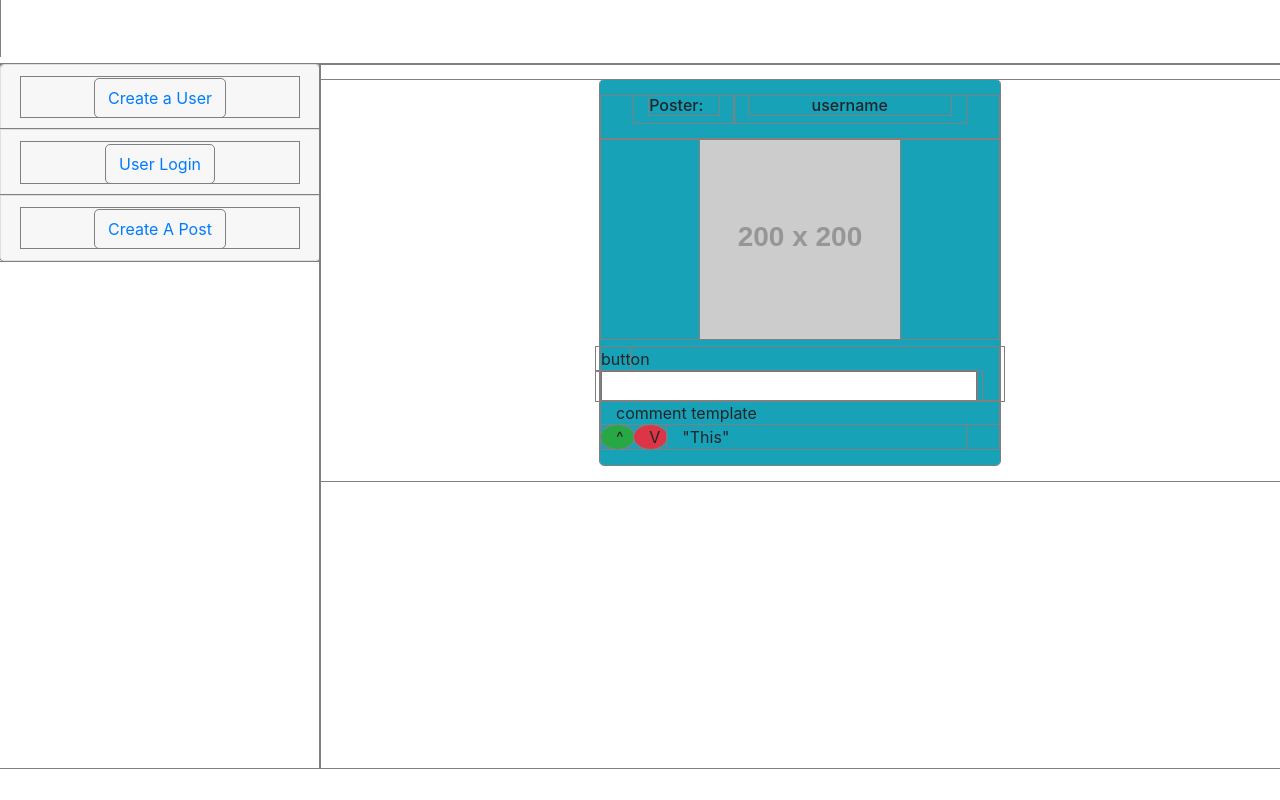
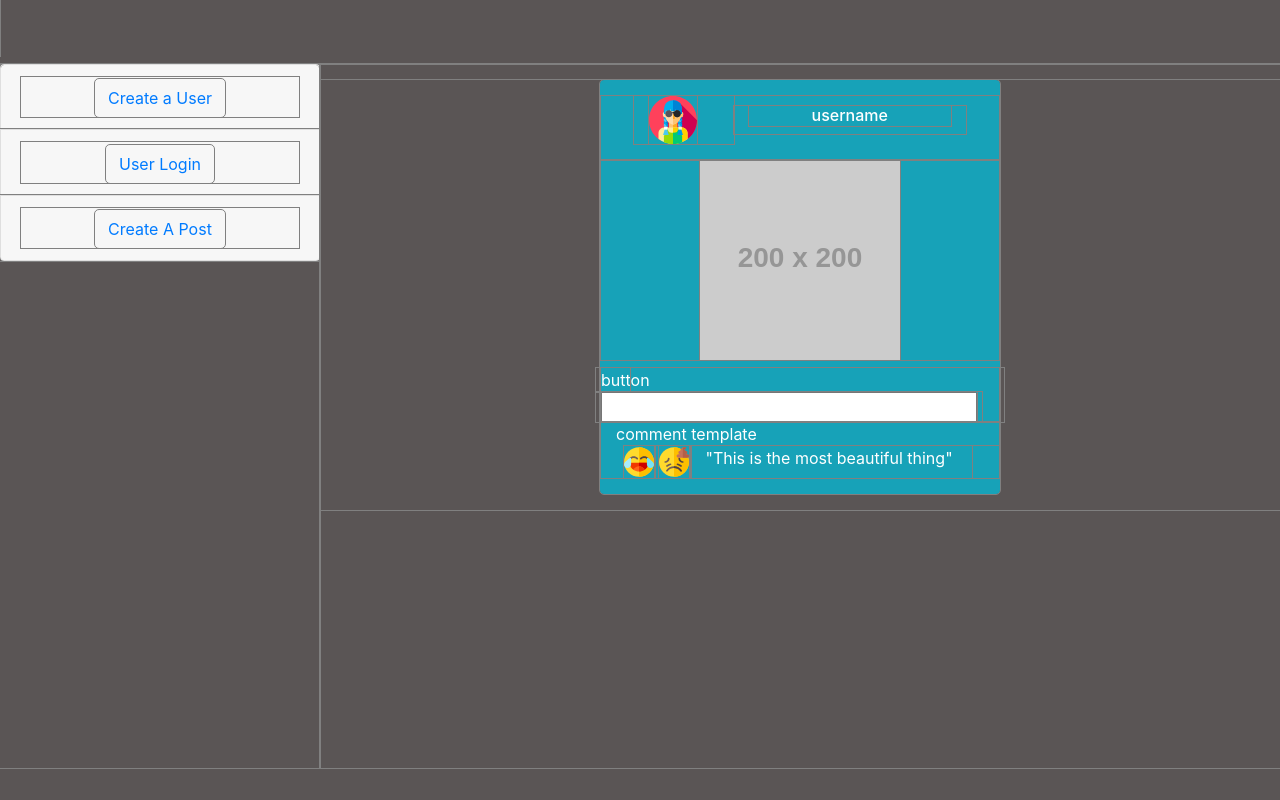
Before and after one commit to CrystalGallivan/Balderdash, a website with bundled scripts: page FrontEnd/index.html in a window 1280 px wide. Built offline with nearby package versions, Linux system fonts and the light colour scheme; no server answers; placeholder pictures from the web are drawn by us.

Commit message:
adding icons

```diff
--- a/FrontEnd/app/models/Comment.js
+++ b/FrontEnd/app/models/Comment.js
@@ -7,7 +7,7 @@ export default class Comment {
     return `
               <div class="col-12">
                 <div class="row justify-content-left">
-                  <div class="col-1 bg-success rounded-circle">^</div>
+                  <div class="col-1rounded-circle"></div>
                   <div class="col-1 bg-danger rounded-circle">V</div>
                   <div class="col-9">${this.comment}</div>`
   }
--- a/FrontEnd/assets/style.css
+++ b/FrontEnd/assets/style.css
@@ -1,6 +1,12 @@
 *{
   outline: 1px solid gray;
 }
+
+body{
+  background-color: rgba(24, 18, 18, 0.712);
+  color: white;
+}
+
 
 .longer-input{
       width: 26vh;
@@ -13,3 +19,13 @@
 .img-height{
   height: 200px;
 }
+
+.img-fluid{
+  max-width: 95%;
+  height: 2rem;
+}
+
+.icon{
+  max-width: 100%;
+  height: 3rem;
+}
--- a/FrontEnd/index.html
+++ b/FrontEnd/index.html
@@ -163,7 +163,7 @@
           <div class="col-5 p-3 mb-3 mx-3 rounded bg-info">
             <div class="row align-items-center justify-content-center pb-3">
               <div class="col-3">
-                <h6>Poster:</h6>
+                <img src="assets/img/svg/003-hipster.svg" class="icon" alt="user">
               </div>
               <div class="col-7 align-items-center" id="post-username">
                 <h6 class="text-center">username</h6>
@@ -185,10 +185,12 @@
             <div class="row" id="post-comments">
               <div class="col-12">
                 comment template
-                <div class="row justify-content-left">
-                  <div class="col-1 bg-success rounded-circle">^</div>
-                  <div class="col-1 bg-danger rounded-circle">V</div>
-                  <div class="col-9">"This"</div>
+                <div class="row justify-content-left ml-2">
+                  <div class="col-1 p-0 mr-1"><img src="assets/img/svg/008-funny.svg" class="img-fluid" alt="upvote">
+                  </div>
+                  <div class="col-1 p-0"><img src="assets/img/svg/009-poo.svg" class="img-fluid" alt="downvote">
+                  </div>
+                  <div class="col-9">"This is the most beautiful thing"</div>
                 </div>
               </div>
             </div>
```
Also changed, not shown: FrontEnd/assets/img/svg/001-swagger.svg (added), FrontEnd/assets/img/svg/002-urban-tribe.svg (added), FrontEnd/assets/img/svg/003-hipster.svg (added), FrontEnd/assets/img/svg/004-emo.svg (added), FrontEnd/assets/img/svg/005-rocker.svg (added), FrontEnd/assets/img/svg/006-plus.svg (added), FrontEnd/assets/img/svg/007-add-user.svg (added), FrontEnd/assets/img/svg/008-funny.svg (added), FrontEnd/assets/img/svg/009-poo.svg (added), FrontEnd/assets/img/svg/010-sad.svg (added), FrontEnd/assets/img/svg/011-meditate.svg (added), FrontEnd/assets/img/svg/012-emoji.svg (added), FrontEnd/assets/img/svg/013-swagger-1.svg (added), FrontEnd/assets/img/svg/014-geek.svg (added), 3 more files.
